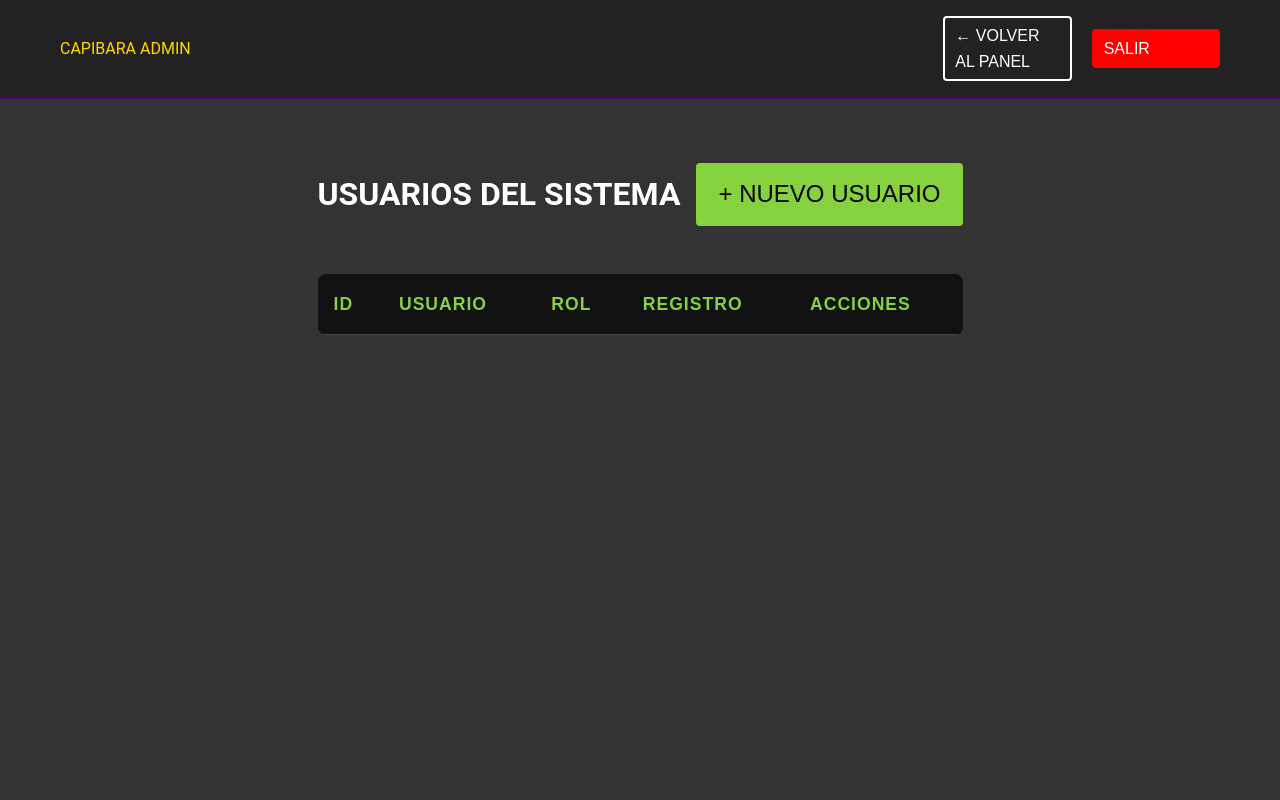
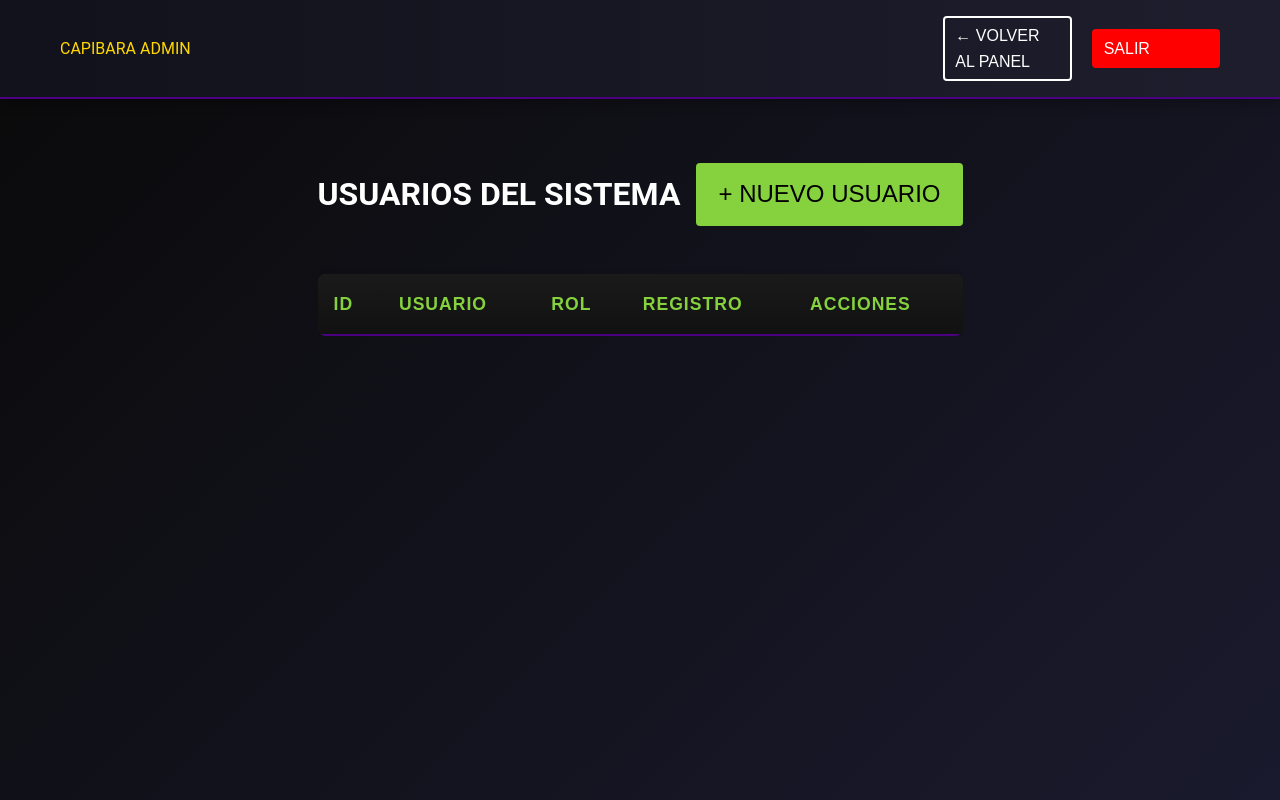
Before and after one commit to LuisEnriquePH/capibaragames.com, a PHP site: page /admin/users/index.php in a window 1280 px wide. Run offline with PHP 8.4, Linux system fonts and the light colour scheme; the visitor is signed in with stand-in values (Sample User, id 1); data that the repository does not hold is empty.

Commit message:
Enhance admin panel UI with modern aesthetics (gradients, shadows, hover effects, animations)

```diff
--- a/admin/games/create.php
+++ b/admin/games/create.php
@@ -55,7 +55,7 @@ if ($_SERVER['REQUEST_METHOD'] === 'POST') {
     <link rel="stylesheet" href="../../css/pages.css">
     <link rel="stylesheet" href="../../css/utilities.css">
 </head>
-<body>
+<body class="admin-page">
 
     <header class="header admin-header">
         <div class="header__container admin-header__container">
--- a/admin/games/edit.php
+++ b/admin/games/edit.php
@@ -83,7 +83,7 @@ if ($_SERVER['REQUEST_METHOD'] === 'POST') {
     <link rel="stylesheet" href="../../css/pages.css">
     <link rel="stylesheet" href="../../css/utilities.css">
 </head>
-<body>
+<body class="admin-page">
 
     <header class="header admin-header">
         <div class="header__container admin-header__container">
--- a/admin/games/index.php
+++ b/admin/games/index.php
@@ -20,7 +20,7 @@ $games = $stmt->fetchAll(PDO::FETCH_ASSOC);
     <link rel="stylesheet" href="../../css/utilities.css">
     <link rel="stylesheet" href="../../css/admin.css">
 </head>
-<body>
+<body class="admin-page">
 
     <header class="header admin-header">
         <div class="header__container admin-header__container">
--- a/admin/index.php
+++ b/admin/index.php
@@ -15,7 +15,7 @@ require 'includes/auth.php';
     <link rel="stylesheet" href="../css/utilities.css">
     <link rel="stylesheet" href="../css/admin.css">
 </head>
-<body>
+<body class="admin-page">
 
     <!-- Admin Header Reusing Components -->
     <header class="header admin-header">
--- a/admin/login.php
+++ b/admin/login.php
@@ -44,7 +44,7 @@ if ($_SERVER['REQUEST_METHOD'] === 'POST') {
         .login-card { max-width: 400px; width: 100%; margin: 20px; }
     </style>
 </head>
-<body>
+<body class="admin-page">
 
     <article class="card login-card">
         <div class="card__header">
--- a/admin/posts/create.php
+++ b/admin/posts/create.php
@@ -86,7 +86,7 @@ if ($_SERVER['REQUEST_METHOD'] === 'POST') {
         .CodeMirror-cursor { border-left: 1px solid white; }
     </style>
 </head>
-<body>
+<body class="admin-page">
 
     <header class="header admin-header">
         <div class="header__container admin-header__container">
--- a/admin/posts/edit.php
+++ b/admin/posts/edit.php
@@ -111,7 +111,7 @@ if ($_SERVER['REQUEST_METHOD'] === 'POST') {
         .CodeMirror-cursor { border-left: 1px solid white; }
     </style>
 </head>
-<body>
+<body class="admin-page">
 
     <header class="header admin-header">
         <div class="header__container admin-header__container">
--- a/admin/posts/index.php
+++ b/admin/posts/index.php
@@ -20,7 +20,7 @@ $posts = $stmt->fetchAll(PDO::FETCH_ASSOC);
     <link rel="stylesheet" href="../../css/utilities.css">
     <link rel="stylesheet" href="../../css/admin.css">
 </head>
-<body>
+<body class="admin-page">
 
     <header class="header admin-header">
         <div class="header__container admin-header__container">
--- a/admin/users/create.php
+++ b/admin/users/create.php
@@ -51,7 +51,7 @@ if ($_SERVER['REQUEST_METHOD'] === 'POST') {
     <link rel="stylesheet" href="../../css/utilities.css">
     <link rel="stylesheet" href="../../css/admin.css">
 </head>
-<body>
+<body class="admin-page">
 
     <header class="header admin-header">
         <div class="header__container admin-header__container">
--- a/admin/users/edit.php
+++ b/admin/users/edit.php
@@ -78,7 +78,7 @@ if ($_SERVER['REQUEST_METHOD'] === 'POST') {
     <link rel="stylesheet" href="../../css/pages.css">
     <link rel="stylesheet" href="../../css/utilities.css">
 </head>
-<body>
+<body class="admin-page">
 
     <header class="header admin-header">
         <div class="header__container admin-header__container">
--- a/admin/users/index.php
+++ b/admin/users/index.php
@@ -20,7 +20,7 @@ $users = $stmt->fetchAll(PDO::FETCH_ASSOC);
     <link rel="stylesheet" href="../../css/utilities.css">
     <link rel="stylesheet" href="../../css/admin.css">
 </head>
-<body>
+<body class="admin-page">
 
     <header class="header admin-header">
         <div class="header__container admin-header__container">
--- a/css/admin.css
+++ b/css/admin.css
@@ -1,12 +1,20 @@
 /* =========================================
-   ADMIN PANEL STYLES
+   ADMIN PANEL STYLES - ENHANCED
    ========================================= */
+
+/* --- ADMIN BODY BACKGROUND --- */
+body.admin-page {
+    background: linear-gradient(135deg, #0a0a0a 0%, #1a1a2e 100%);
+    min-height: 100vh;
+}
 
 /* --- ADMIN HEADER --- */
 .admin-header {
     padding: 1rem 0;
-    background: var(--c-bg-card);
+    background: linear-gradient(90deg, rgba(18, 18, 28, 0.98) 0%, rgba(30, 30, 46, 0.98) 100%);
     border-bottom: 2px solid var(--c-accent-purple);
+    box-shadow: 0 4px 12px rgba(0, 0, 0, 0.3);
+    backdrop-filter: blur(10px);
 }
 
 .admin-header__container {
@@ -38,26 +46,33 @@
     background: var(--c-bg-card);
     border-radius: 8px;
     overflow: hidden;
+    box-shadow: 0 2px 8px rgba(0, 0, 0, 0.2);
 }
 
 .admin-table th,
 .admin-table td {
     padding: 1rem;
     text-align: left;
-    border-bottom: 1px solid #444;
+    border-bottom: 1px solid #333;
 }
 
 .admin-table th {
-    background: #111;
+    background: linear-gradient(to bottom, #1a1a1a, #111);
     color: var(--c-green-main);
     font-family: var(--f-title);
     font-size: 1.1rem;
     text-transform: uppercase;
     letter-spacing: 1px;
+    border-bottom: 2px solid var(--c-accent-purple);
+}
+
+.admin-table tbody tr:nth-child(even) {
+    background-color: rgba(255, 255, 255, 0.015);
 }
 
 .admin-table tr:hover {
-    background-color: rgba(255, 255, 255, 0.02);
+    background-color: rgba(133, 209, 62, 0.08);
+    transition: background-color 0.2s ease;
 }
 
 /* --- ADMIN UTILITIES --- */
@@ -164,3 +179,59 @@
     background: var(--c-bg-dark);
     color: white;
 }
+
+/* --- ENHANCED CARD STYLES FOR ADMIN --- */
+.admin-page .card {
+    transition: transform 0.3s ease, box-shadow 0.3s ease;
+    box-shadow: 0 4px 12px rgba(0, 0, 0, 0.3);
+}
+
+.admin-page .card:hover {
+    transform: translateY(-4px);
+    box-shadow: 0 8px 24px rgba(133, 209, 62, 0.15);
+}
+
+/* --- ADMIN LOGIN ENHANCEMENTS --- */
+.login-card {
+    box-shadow: 0 8px 32px rgba(0, 0, 0, 0.4);
+    background: linear-gradient(135deg, rgba(18, 18, 28, 0.95), rgba(30, 30, 46, 0.95));
+    backdrop-filter: blur(10px);
+    border: 1px solid rgba(133, 209, 62, 0.1);
+}
+
+.login-card .btn--accent:hover {
+    transform: scale(1.02);
+    box-shadow: 0 4px 16px rgba(133, 209, 62, 0.4);
+}
+
+/* --- ADMIN LINK HOVER IMPROVEMENTS --- */
+.admin-table a {
+    transition: all 0.2s ease;
+}
+
+.admin-table a:hover {
+    text-decoration: underline;
+    filter: brightness(1.3);
+}
+
+/* --- ADMIN BUTTON IMPROVEMENTS --- */
+.admin-page .btn {
+    transition: all 0.3s ease;
+}
+
+.admin-page .btn:hover {
+    transform: translateY(-2px);
+    box-shadow: 0 4px 12px rgba(0, 0, 0, 0.3);
+}
+
+/* --- ADMIN DASHBOARD ICON ANIMATION --- */
+.admin-dashboard-icon {
+    font-size: 4rem;
+    margin-bottom: 1rem;
+    display: block;
+    transition: transform 0.3s ease;
+}
+
+.card:hover .admin-dashboard-icon {
+    transform: scale(1.1) rotate(5deg);
+}
```
